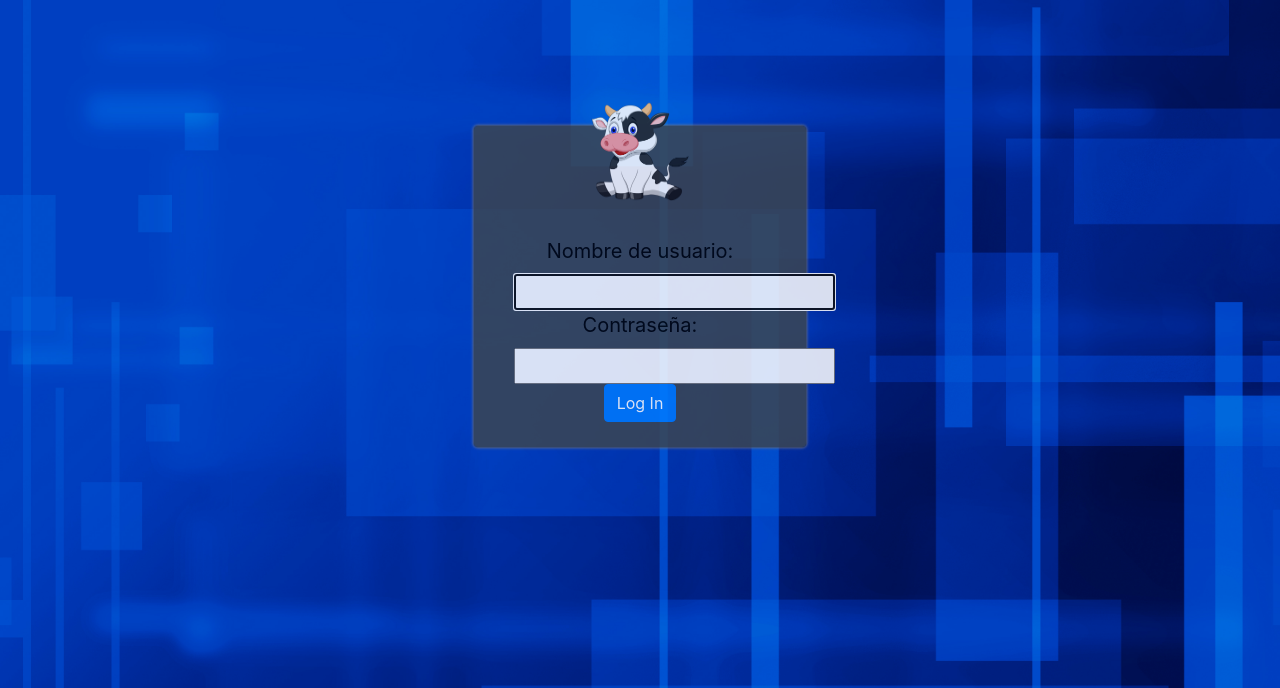
After one commit to valentinvielma/ProyectoLechita, a Django app: page /login in a window 1280 px wide. The commit adds this page. Shown: the top 688 px of the page. Run offline with Django 3.2, Linux system fonts and the light colour scheme; some libraries are stand-ins or nearby versions.

Commit message:
commit final de lechitas

```diff
--- /dev/null
+++ b/Leches/static/css/login.css
@@ -0,0 +1,61 @@
+body {
+    background: url(../img/bg5.jpg) no-repeat center center fixed;
+    background-size: cover;
+}
+
+.main-section {
+    margin: 0 auto;
+    margin-top: 25%;
+    padding: 0;
+}
+
+.modal-content {
+    margin-left: auto;
+    margin-right: auto;
+    background-color: #3b4652;
+    opacity: .85;
+    padding: 25px 25px;
+    box-shadow: 0px 0px 3px #848484;
+    color: black;
+    font-size: 20px;
+}
+
+.user-img {
+    margin-top: -50px;
+    margin-bottom: 35px;
+}
+
+.user-img img {
+    width: 100px;
+    height: 100px;
+}
+
+.form-group input {
+    height: 42px;
+    font-size: 18px;
+    border: 0;
+    padding-left: 54px;
+    border-radius: 5px;
+}
+
+.form-group::before{
+    font-family: "Font Awesome 5 Free";
+    position: absolute;
+    left: 28px;
+    font-size: 22px;
+    padding-top:4px;
+
+}
+
+.form-group#user-group::before{
+    content: "\f007";
+}
+
+.form-group#password-group::before{
+    content: "\f023";
+}
+
+button {
+    width: 60%;
+    margin: 5px 0 25px;
+}
--- /dev/null
+++ b/Leches/templates/Login.html
@@ -0,0 +1,37 @@
+<!DOCTYPE html>
+<html lang="es">
+<head>
+    <title>Sistema de Gestión de leches</title>
+
+    <!--JQUERY-->
+    <script src="https://ajax.googleapis.com/ajax/libs/jquery/3.3.1/jquery.min.js"></script>
+
+    <!-- FRAMEWORK BOOTSTRAP para el estilo de la pagina-->
+    <link rel="stylesheet" href="https://maxcdn.bootstrapcdn.com/bootstrap/4.0.0/css/bootstrap.min.css">
+    <script src="https://maxcdn.bootstrapcdn.com/bootstrap/4.0.0/js/bootstrap.min.js"></script>
+
+    <!-- Los iconos tipo Solid de Fontawesome-->
+
+    <link rel="stylesheet" href="https://use.fontawesome.com/releases/v5.0.8/css/solid.css">
+    <script src="https://use.fontawesome.com/releases/v5.0.7/js/all.js"></script>
+
+    <!-- Nuestro css-->
+    {% load static %} <link rel="stylesheet" href="{% static 'css/login.css' %}">
+</head>
+<body>
+<div class="modal-dialog text-center">
+    <div class="col-sm-8 main-section">
+        <div class="modal-content">
+            <div class="col-12 user-img">
+               {% load static %} <img src="{% static 'img/icono_vaquita.png' %}" style="width:100px; height:100px;"/>
+            </div>
+            <form class="col-12 text-center" action="{% url 'login' %}" method="POST">
+                {% csrf_token %}
+                {{form}}
+                <input type="submit" class="btn btn-primary" value="Log In"></input>
+            </form>
+        </div>
+    </div>
+</div>
+</body>
+</html>
--- a/Leches/urls.py
+++ b/Leches/urls.py
@@ -1,13 +1,17 @@
 from django.urls import path
 from . import views
-from .views import update,delete
+from .views import update, delete
+from django.contrib.auth.decorators import login_required
+
 
 urlpatterns = [
     path('', views.index, name='index'),
-    path('crud', views.crud, name='crud'),
+    path('login', views.login_view, name='login'),
+    path('crud', login_required(views.crud, login_url='login'), name='crud'),
     path('list', views.list, name='list'),
     path('new', views.new, name='new'),
     path('update/<int:id>/', update, name='update'),
     path('delete/<int:id>/', delete, name='delete'),
     path('carrusel', views.carrusel, name='carrusel'),
+    path('logout', views.logout_view, name='logout'),
 ]
--- a/Leches/views.py
+++ b/Leches/views.py
@@ -1,6 +1,8 @@
 from django.shortcuts import render, redirect
 from .models import Leche
 from .forms import LecheForm
+from django.contrib.auth.forms import AuthenticationForm
+from django.contrib.auth import login, logout
 
 
 # Create your views here.
@@ -48,5 +50,24 @@ def delete(request, id):
 
     return render(request, 'delete_leche_confirm.html', {'leche': leche})
 
+
 def carrusel(request):
     return render(request, 'carrusel.html')
+
+
+def login_view(request):
+    if request.method == 'POST':
+        form = AuthenticationForm(data=request.POST)
+        if form.is_valid():
+            user = form.get_user()
+            login(request, user)
+            return redirect('index')
+    else:
+        form = AuthenticationForm()
+    return render(request, 'login.html', {'form': form})
+
+
+def logout_view(request):
+    if request.method == 'POST':
+        logout(request)
+    return redirect('index')
```
Also changed, not shown: Leches/templates/layout.html (+30 -7 lines), db.sqlite3.
